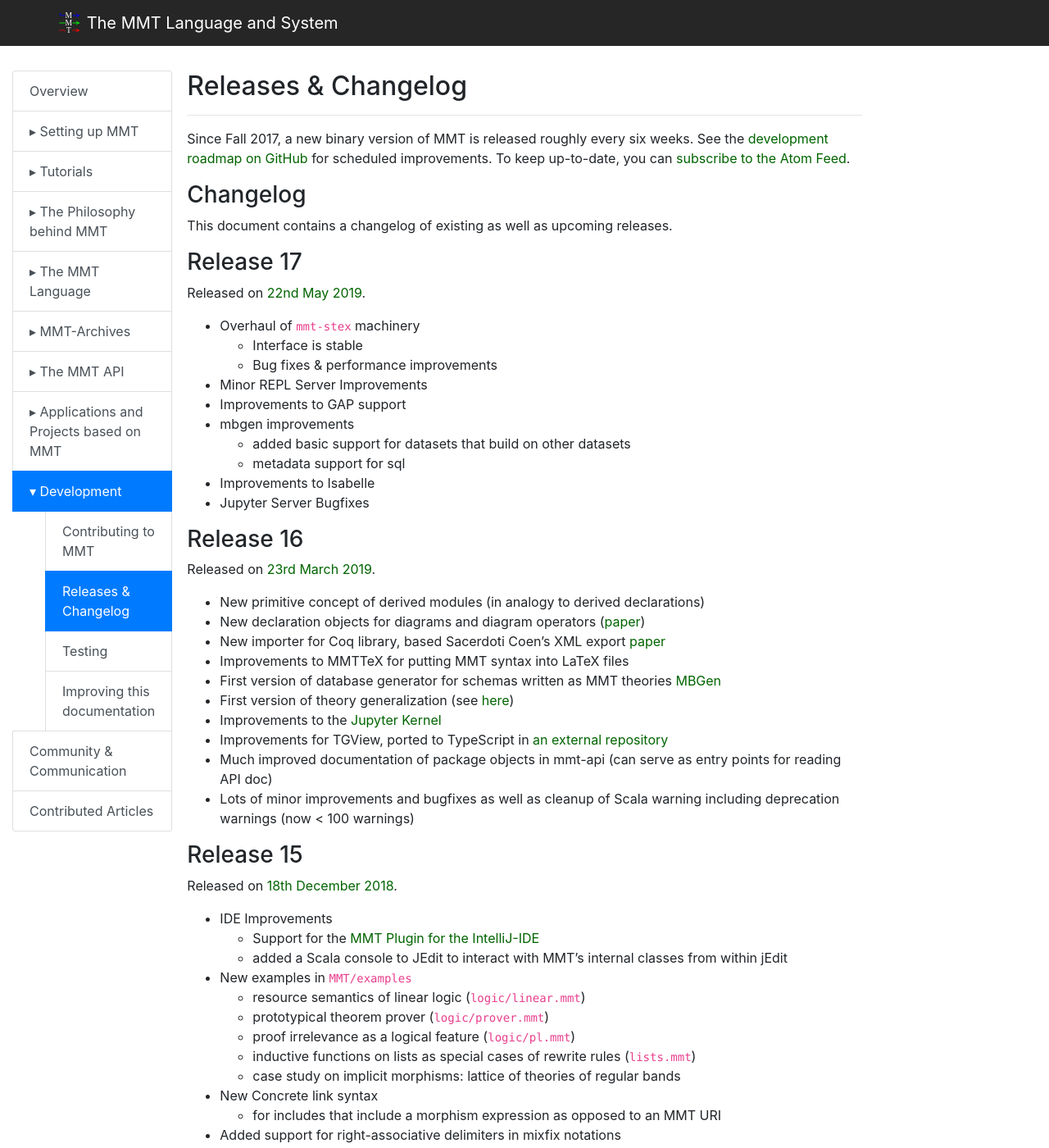
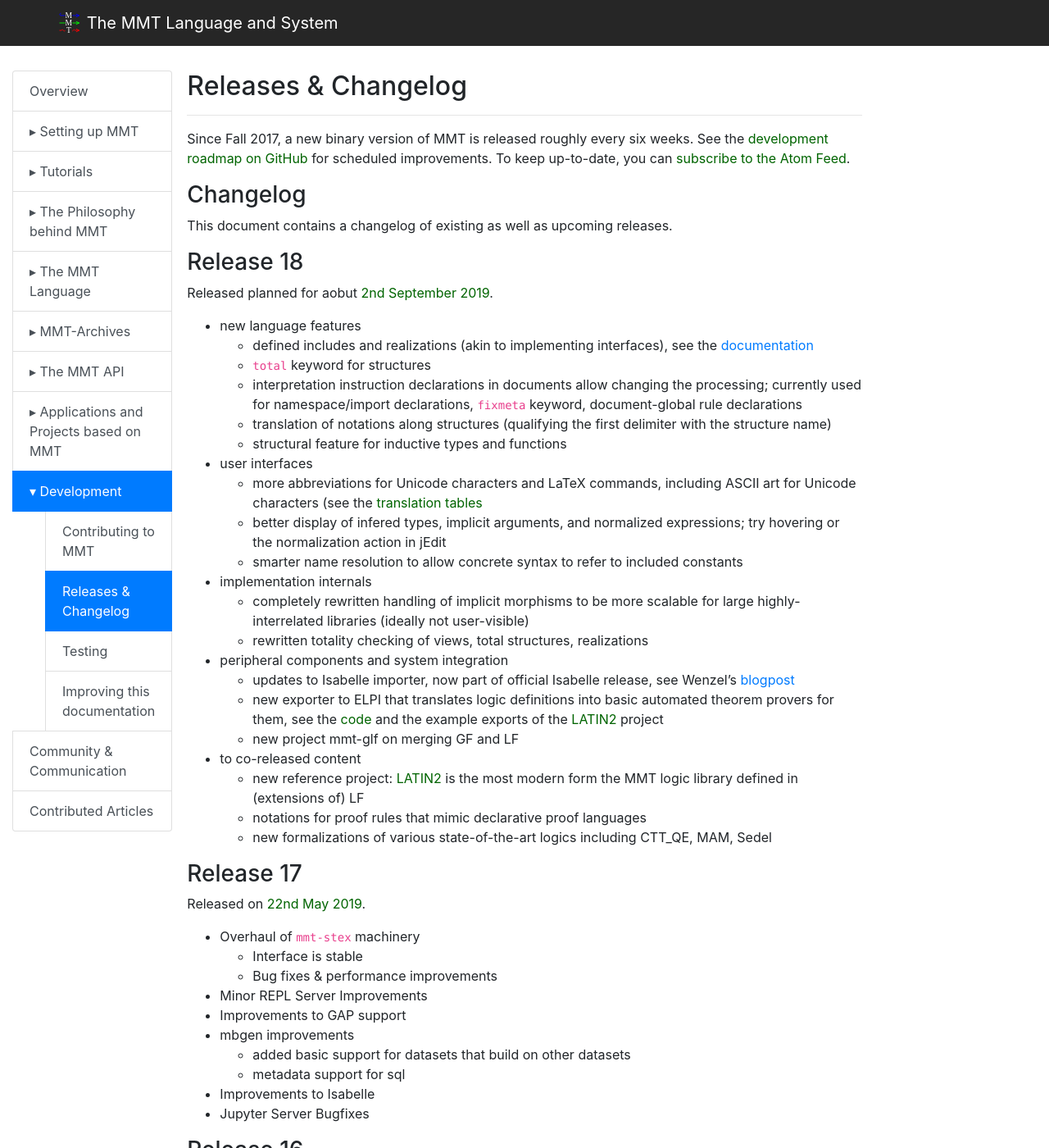
Before and after one commit to UniFormal/uniformal.github.io, a Jekyll site: the page built from doc/development/releases.md, in a window 1280 px wide and 1400 px high. Shown: the whole window at 82% size. Built offline with Jekyll 4.4.1, drawn with Linux system fonts in a browser that asks for light colours.

Commit message:
no message

```diff
--- a/doc/development/releases.md
+++ b/doc/development/releases.md
@@ -10,6 +10,32 @@ To keep up-to-date, you can [subscribe to the Atom Feed](https://github.com/Unif
 ### Changelog
 
 This document contains a changelog of existing as well as upcoming releases.
+
+### Release 18
+
+Released planned for aobut [2nd September 2019](https://github.com/UniFormal/MMT/releases/tag/v18.0.0).
+
+- new language features
+  - defined includes and realizations (akin to implementing interfaces), see the [documentation](../language/implicit.html)
+  - `total` keyword for structures
+  - interpretation instruction declarations in documents allow changing the processing; currently used for namespace/import declarations, `fixmeta` keyword, document-global rule declarations
+  - translation of notations along structures (qualifying the first delimiter with the structure name)
+  - structural feature for inductive types and functions
+- user interfaces
+  - more abbreviations for Unicode characters and LaTeX commands, including ASCII art for Unicode characters (see the [translation tables](https://github.com/UniFormal/MMT/tree/master/src/mmt-api/resources/unicode])
+  - better display of infered types, implicit arguments, and normalized expressions; try hovering or the normalization action in jEdit
+  - smarter name resolution to allow concrete syntax to refer to included constants
+- implementation internals
+  - completely rewritten handling of implicit morphisms to be more scalable for large highly-interrelated libraries (ideally not user-visible)
+  - rewritten totality checking of views, total structures, realizations
+- peripheral components and system integration
+  - updates to Isabelle importer, now part of official Isabelle release, see Wenzel's [blogpost]()
+  - new exporter to ELPI that translates logic definitions into basic automated theorem provers for them, see the [code](https://github.com/UniFormal/MMT/tree/master/src/mmt-lf/src/info/kwarc/mmt/lf/elpi) and the example exports of the [LATIN2](https://gl.mathhub.info/MMT/LATIN2/) project
+  - new project mmt-glf on merging GF and LF
+- to co-released content
+  - new reference project: [LATIN2](https://gl.mathhub.info/MMT/LATIN2/) is the most modern form the MMT logic library defined in (extensions of) LF
+  - notations for proof rules that mimic declarative proof languages
+  - new formalizations of various state-of-the-art logics including CTT_QE, MAM, Sedel
 
 ### Release 17
 
```
